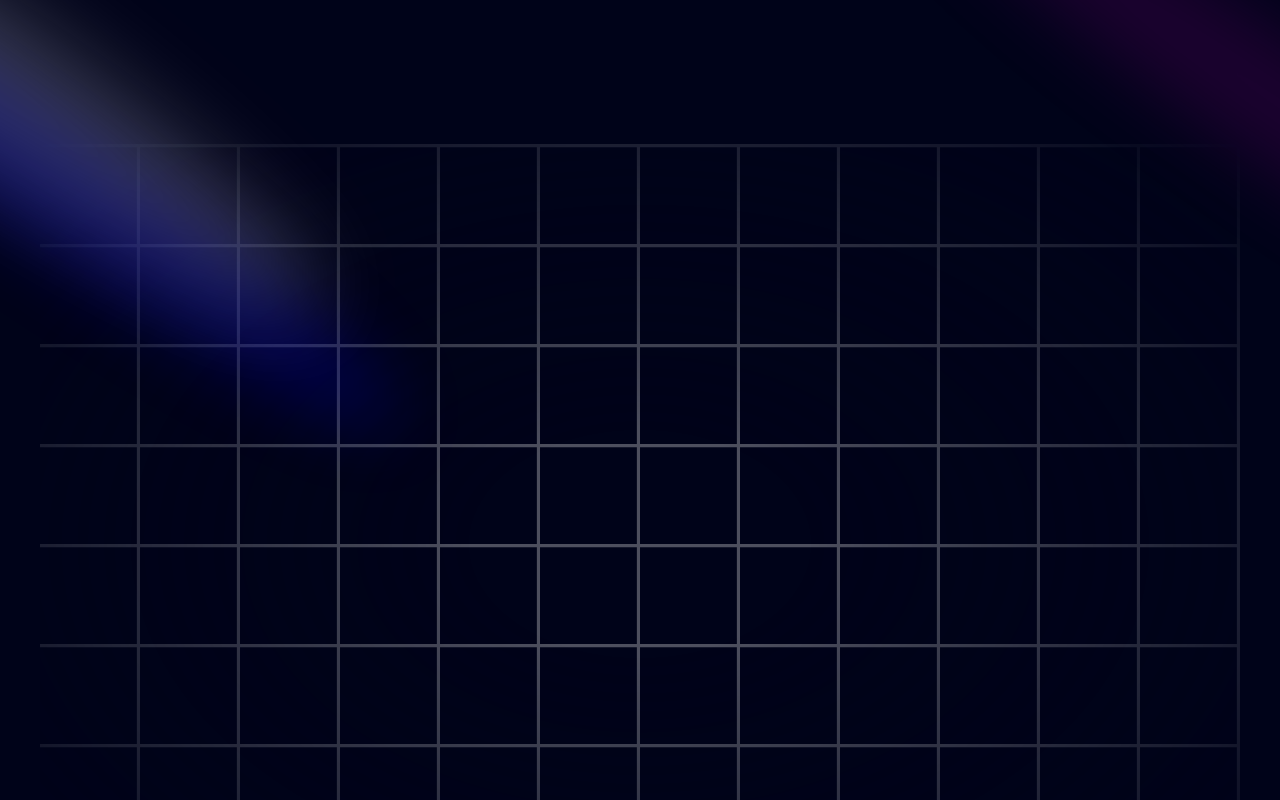
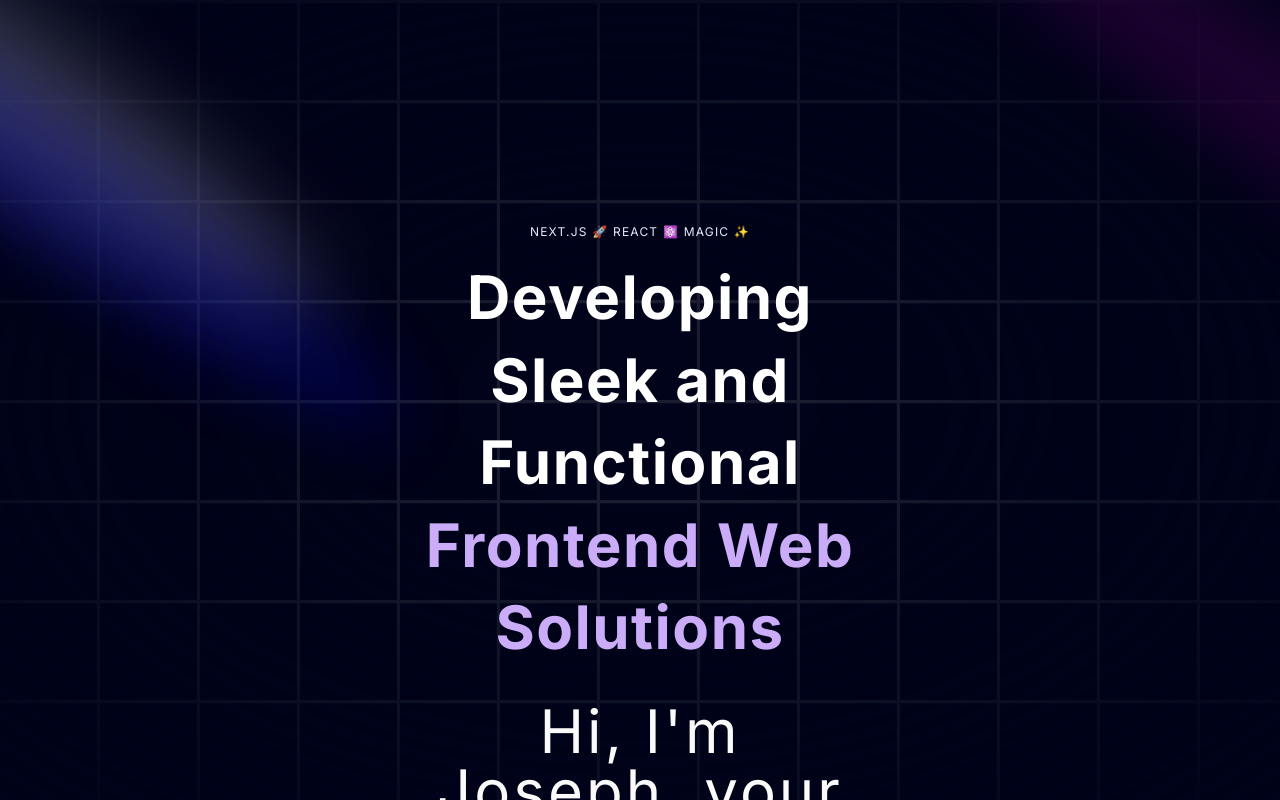
Before and after one commit to Josekariz/sejoqariz, a Next.js app: page / in a window 1280 px wide. Shown: the top 800 px of the page. Built offline with nearby package versions, Linux system fonts and the light colour scheme.

Commit message:
Add text generation animation to hero section

```diff
--- a/components/Hero.tsx
+++ b/components/Hero.tsx
@@ -1,5 +1,6 @@
 import React from "react";
 import { Spotlight } from "./ui/Spotlight";
+import { TextGenerateEffect } from "./TextGenerateEffect";
 
 const Hero = () => {
   return (
@@ -20,13 +21,24 @@
 
       {/* Add bacground grid lines */}
 
-      <div className="h-screen w-full dark:bg-black-100 bg-white  dark:bg-grid-white/[0.3] bg-grid-black/[0.2] relative flex items-center justify-center">
-
+      <div className="h-screen w-full dark:bg-black-100 bg-white  dark:bg-grid-white/[0.1] bg-grid-black/[0.2] absolute top-0 left-0 flex items-center justify-center">
         <div className="absolute pointer-events-none inset-0 flex items-center justify-center dark:bg-black-100 bg-white [mask-image:radial-gradient(ellipse_at_center,transparent_20%,black)]" />
       </div>
 
-      <div className="flex justify-center">
-        <div></div>
+      <div className="flex justify-center relative my-20 z-10">
+        <div className="max-w-[89vh] md:max-w-2xl lg:max-w-[60vh] flex flex-col items-center justify-center">
+          <h2 className="uppercase tracking-widest text-xs text-center text-blue-100 max-w-80">
+            Next.js 🚀 React ⚛️ Magic ✨
+          </h2>
+          <TextGenerateEffect
+            words="Developing Sleek and Functional Frontend Web Solutions"
+            className="text-center text-[40px] md:text-5xl lg:text-6xl"
+          />
+
+          <p className="text-center md:tracking-wider m-4 text-sm md:text-5xl lg:text-6xl">
+            Hi, I&apos;m Joseph,   your go-to Frontend Developer 😉
+          </p>
+        </div>
       </div>
     </div>
   );
--- /dev/null
+++ b/components/TextGenerateEffect.tsx
@@ -0,0 +1,54 @@
+"use client";
+import { useEffect } from "react";
+import { motion, stagger, useAnimate } from "framer-motion";
+import { cn } from "@/utils/cn";
+
+export const TextGenerateEffect = ({
+  words,
+  className,
+}: {
+  words: string;
+  className?: string;
+}) => {
+  const [scope, animate] = useAnimate();
+  let wordsArray = words.split(" ");
+  useEffect(() => {
+    animate(
+      "span",
+      {
+        opacity: 1,
+      },
+      {
+        duration: 2,
+        delay: stagger(0.2),
+      }
+    );
+  }, [scope.current]);
+
+  const renderWords = () => {
+    return (
+      <motion.div ref={scope}>
+        {wordsArray.map((word, idx) => {
+          return (
+            <motion.span
+              key={word + idx}
+              className={` ${idx > 3 ? 'text-purple' : 'dark:text-white text-black'} opacity-0`}
+            >
+              {word}{" "}
+            </motion.span>
+          );
+        })}
+      </motion.div>
+    );
+  };
+
+  return (
+    <div className={cn("font-bold", className)}>
+      <div className="my-4">
+        <div className=" dark:text-white text-black leading-snug tracking-wide">
+          {renderWords()}
+        </div>
+      </div>
+    </div>
+  );
+};
--- a/package.json
+++ b/package.json
@@ -10,7 +10,7 @@
   },
   "dependencies": {
     "clsx": "^2.1.1",
-    "framer-motion": "^11.2.4",
+    "framer-motion": "^11.2.6",
     "mini-svg-data-uri": "^1.4.4",
     "next": "14.2.3",
     "next-themes": "^0.3.0",
```
Also changed, not shown: 1 other file (tests, documents, lock files or other folders).
